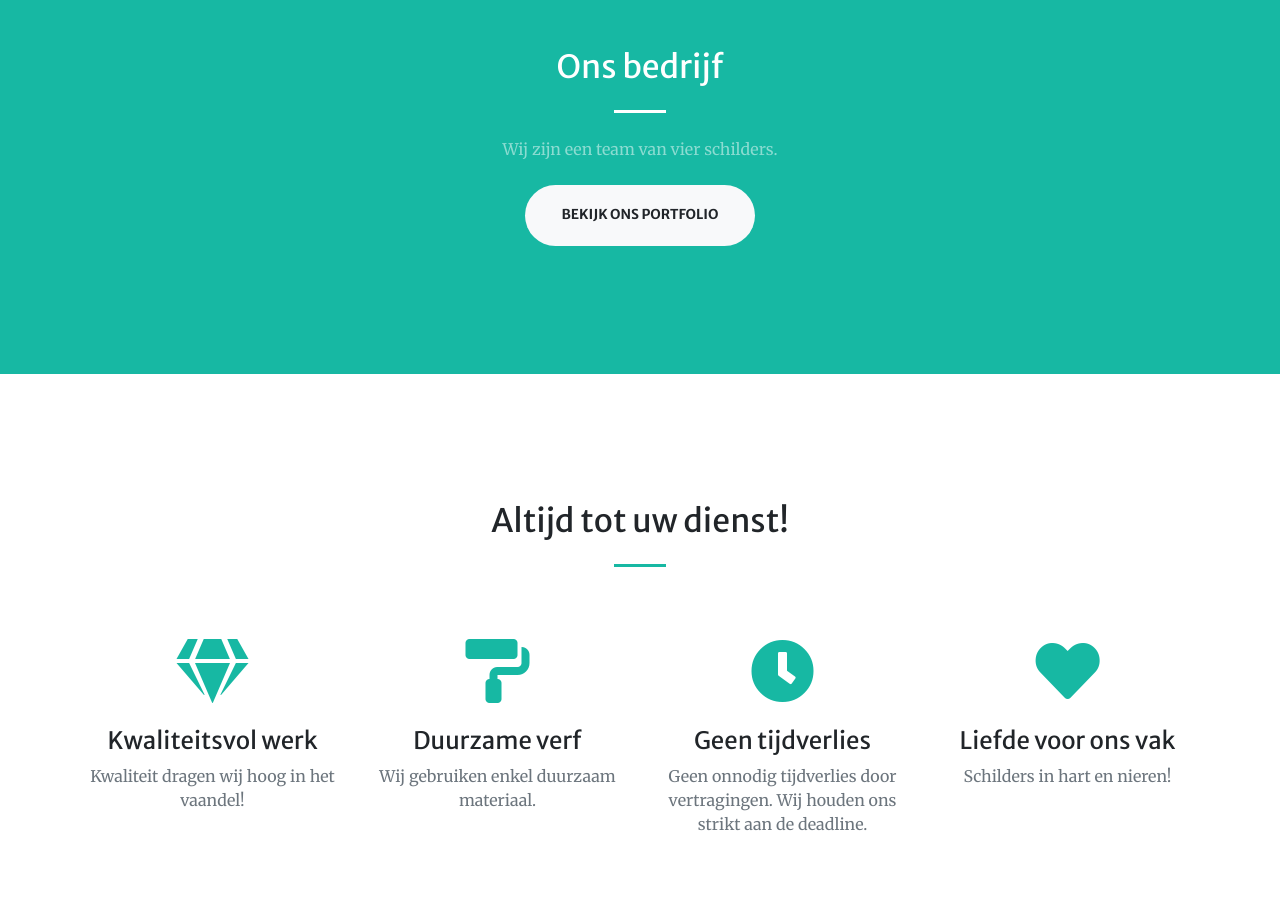
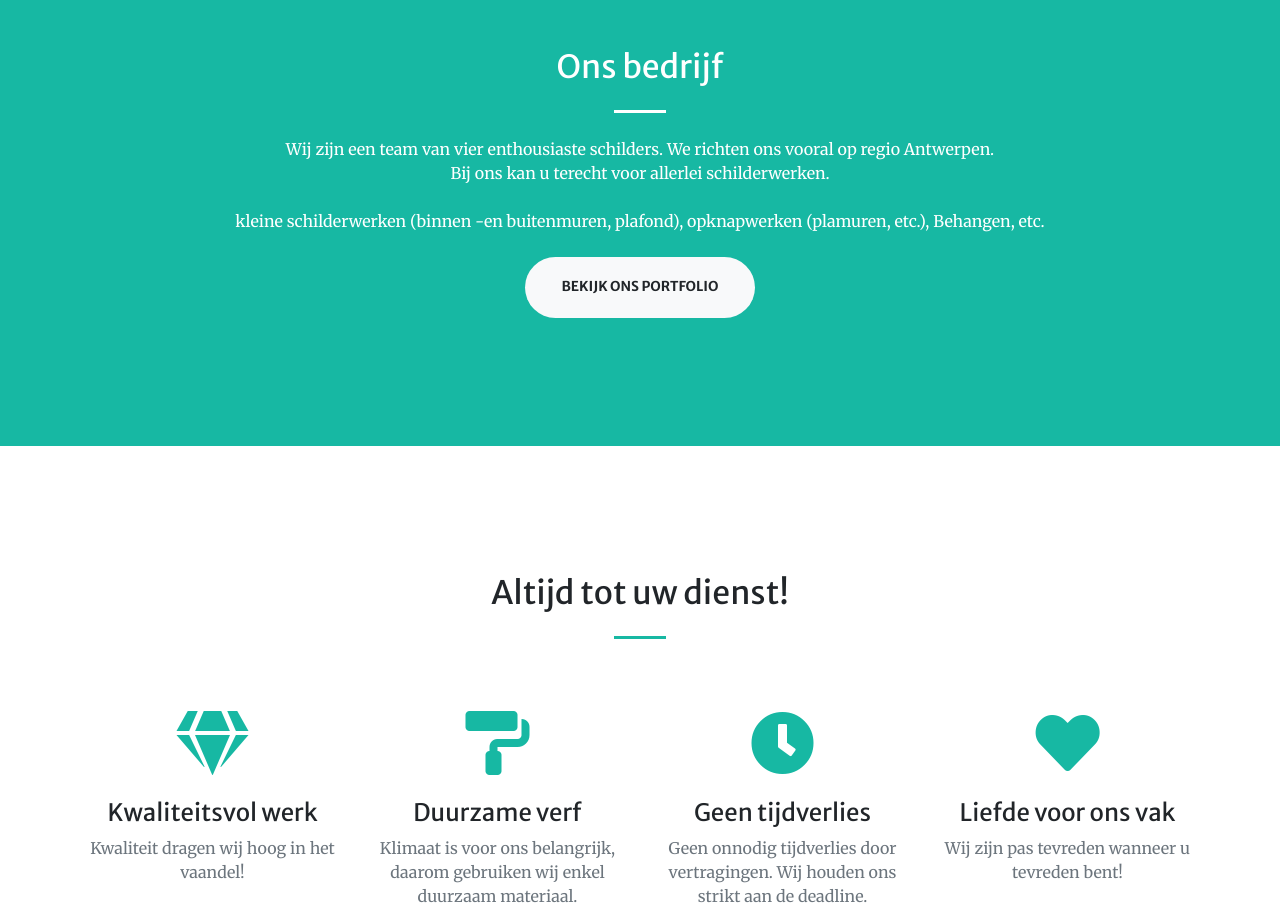
Before and after one commit to WietseGielen/DECApainters, a website with bundled scripts: page index.html in a window 1280 px wide. Shown: the part 880-1791 px from the top of the page. Built offline with nearby package versions, Linux system fonts and the light colour scheme.

Commit message:
about us update

```diff
--- a/index.html
+++ b/index.html
@@ -76,10 +76,11 @@
   <section class="page-section bg-primary" id="about">
     <div class="container">
       <div class="row justify-content-center">
-        <div class="col-lg-8 text-center">
+        <div class="col-lg-10 text-center">
           <h2 class="text-white mt-0">Ons bedrijf</h2>
           <hr class="divider light my-4">
-          <p class="text-white-50 mb-4">Wij zijn een team van vier schilders.</p>
+          <p class="text-white mb-4">Wij zijn een team van vier enthousiaste schilders. We richten ons vooral op regio Antwerpen.<br>Bij ons kan u terecht voor allerlei schilderwerken.</p>
+          <p class="text-white mb-4">kleine schilderwerken (binnen -en buitenmuren, plafond), opknapwerken (plamuren, etc.), Behangen, etc.</p>
           <a class="btn btn-light btn-xl js-scroll-trigger" href="#portfolio">Bekijk ons portfolio</a>
         </div>
       </div>
@@ -103,7 +104,7 @@
           <div class="mt-5">
             <i class="fas fa-4x fa-paint-roller text-primary mb-4"></i>
             <h3 class="h4 mb-2">Duurzame verf</h3>
-            <p class="text-muted mb-0">Wij gebruiken enkel duurzaam materiaal.</p>
+            <p class="text-muted mb-0">Klimaat is voor ons belangrijk, daarom gebruiken wij enkel duurzaam materiaal.</p>
           </div>
         </div>
         <div class="col-lg-3 col-md-6 text-center">
@@ -117,7 +118,7 @@
           <div class="mt-5">
             <i class="fas fa-4x fa-heart text-primary mb-4"></i>
             <h3 class="h4 mb-2">Liefde voor ons vak</h3>
-            <p class="text-muted mb-0">Schilders in hart en nieren!</p>
+            <p class="text-muted mb-0">Wij zijn pas tevreden wanneer u tevreden bent!</p>
           </div>
         </div>
       </div>
```
